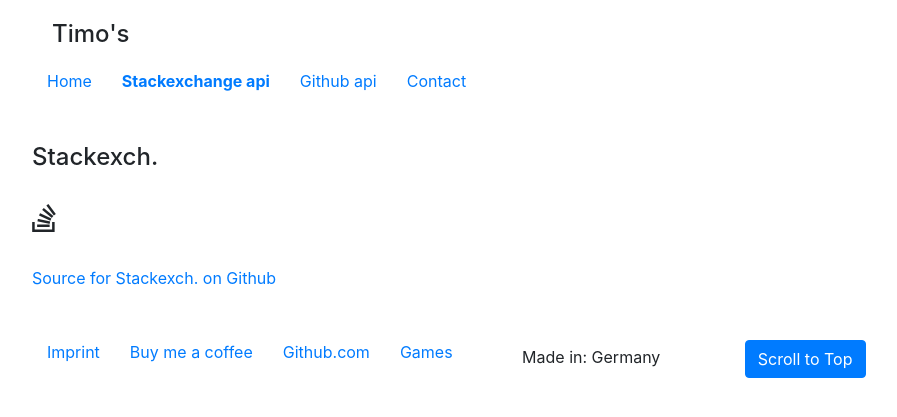
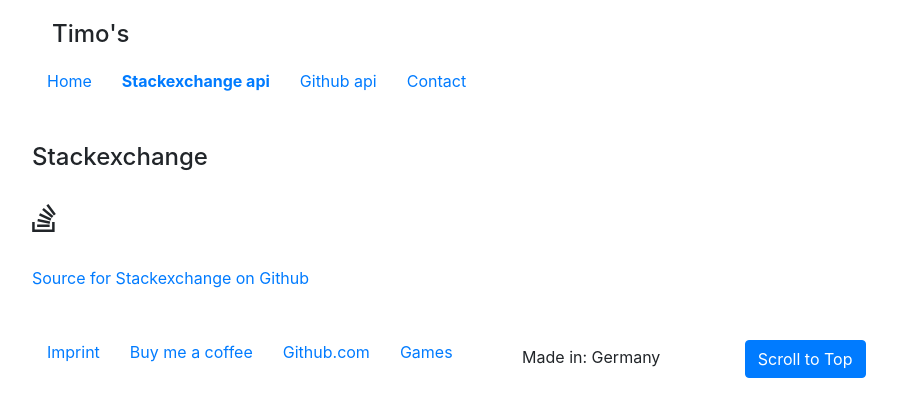
Before and after one commit to tik9/tik9.github.io, a Jekyll site: the page built from se.html, in a window 1280 px wide. Shown: the top 417 px of the page, without its empty margins (53-950 px from the left). Built offline with Jekyll 4.4.1, drawn with Linux system fonts in a browser that asks for light colours; part of the change alters nothing that is shown.

Commit message:
commit from tik

```diff
--- a/_config.yml
+++ b/_config.yml
@@ -1,5 +1,5 @@
-name: Ti Koerner
-markdown: kramdown
+livereload: True
+
 sass:
   sass_dir: css
   sourcemap: never
--- a/assets/se.js
+++ b/assets/se.js
@@ -32,7 +32,6 @@ window.onload=function(){
                 if (counter_posts == max_posts) {
                     break
                 }
-                // console.log('title',title)
 
                 list_item = document.createElement('li')
 
@@ -51,7 +50,9 @@ window.onload=function(){
                 body = body.replace(/&quot;/g, '')
                 body = body.replace(/&#39;/g, '')
                 body = body.replace(/&gt;/g, '')
-// rege()
+                // rege()
+                // console.log('title',title)
+
                 a = document.createElement('a')
                 list_item.appendChild(a)
                 if (link == undefined) {
@@ -60,9 +61,20 @@ window.onload=function(){
                 } else {
                     a.href = link
                 }
-                date_string = datef(creation_date)
 
-                a.textContent = `${date_string} | ${body}`
+                dat = new Date(creation_date*1000)
+
+                dd = dat.getDate()
+                mm = dat.getMonth() + 1
+                yyyy = dat.getFullYear()
+
+                if (dd < 10) { dd = '0' + dd }
+
+                if (mm < 10) { mm = '0' + mm }
+
+                dat = dd + '/' + mm + '/' + yyyy
+
+                a.textContent = `${dat} | ${body}`
                 // | ${score}
                 counter_posts++
 
--- a/se.html
+++ b/se.html
@@ -1,6 +1,6 @@
 ---
 layout: default
-title: Stackexch.
+title: Stackexchange
 
 js: se
 ---
```
